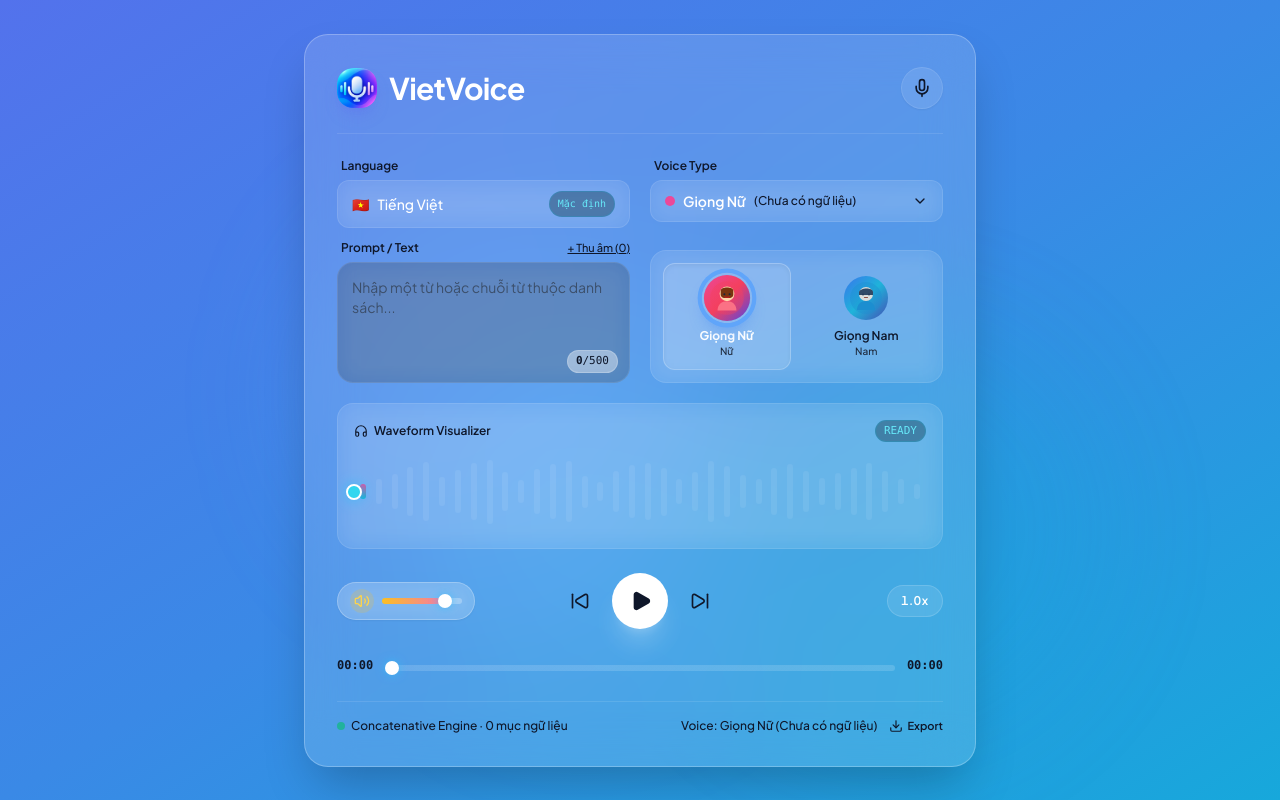
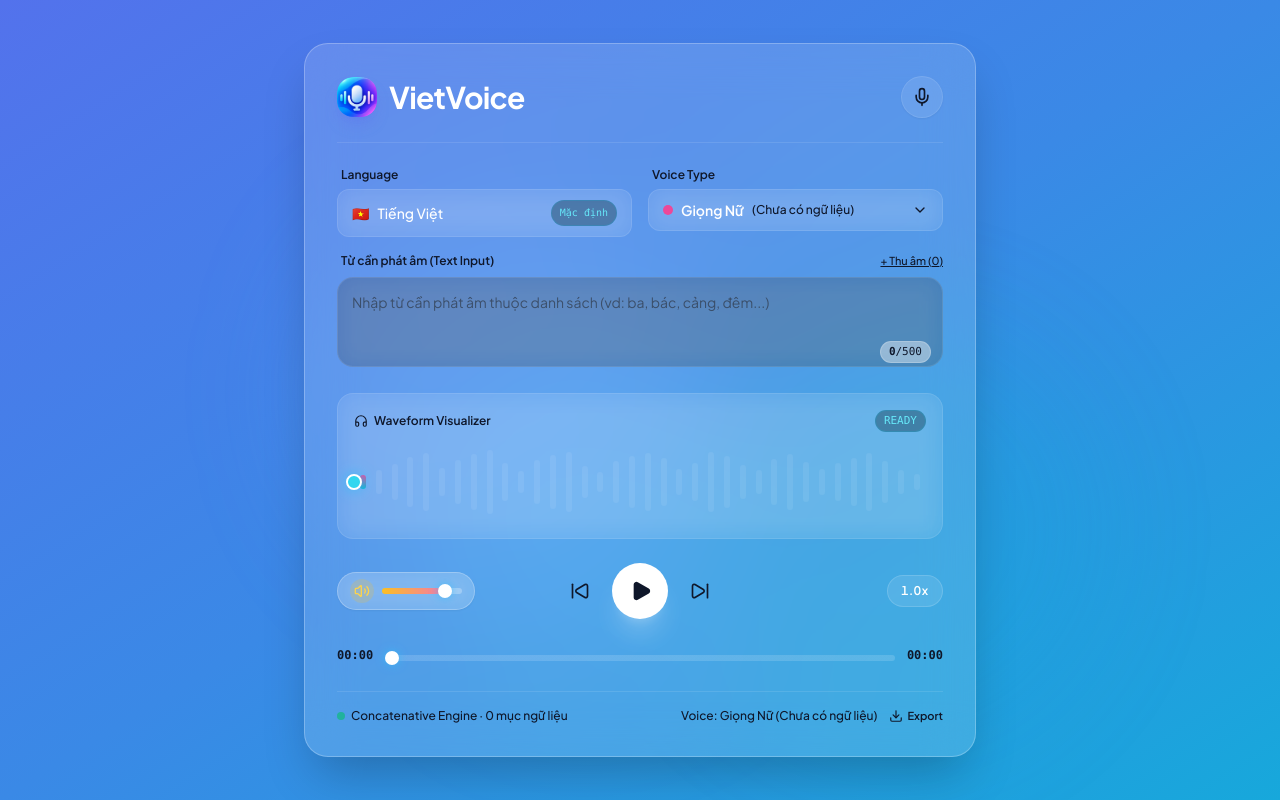
Before and after one commit to NhuYtech/VietVoice, a React (Vite) app: page / in a window 1280 px wide. Built offline with nearby package versions, Linux system fonts and the light colour scheme.

Commit message:
style(ui): remove large voice avatar box, streamline top controls into 2-column header and full-width input

```diff
--- a/src/App.tsx
+++ b/src/App.tsx
@@ -399,11 +399,8 @@ export default function App() {
           </button>
         </div>
 
-        {/* Input & Voice Selection Section (2-Column Grid) */}
-        <div className="grid grid-cols-1 md:grid-cols-2 gap-5 mt-6">
-
-          {/* Left Column: Language & Text Input */}
-          <div className="flex flex-col gap-3">
+        {/* Top Selectors Row: Language & Voice Type Dropdown */}
+        <div className="grid grid-cols-1 sm:grid-cols-2 gap-4 mt-6">
           {/* Language Box (Mặc định Tiếng Việt) */}
           <div>
             <label className="block text-xs font-semibold text-slate-900 mb-1.5 ml-1">
@@ -420,68 +417,7 @@ export default function App() {
             </div>
           </div>
 
-            {/* Textarea Input with Character Counter */}
-            <div className="relative flex flex-col flex-1">
-              <label className="block text-xs font-semibold text-slate-900 mb-1.5 ml-1 flex items-center justify-between">
-                <span>Prompt / Text</span>
-                <div className="flex items-center gap-2">
-                  <button
-                    onClick={() => setIsSettingsOpen(true)}
-                    className="text-[11px] text-slate-900 hover:text-black underline font-medium transition"
-                  >
-                    + Thu âm ({entries.length})
-                  </button>
-                  {selectedVoice.sampleText && (
-                    <button
-                      onClick={() => setText(selectedVoice.sampleText)}
-                      className="text-[11px] text-slate-900 hover:text-black underline font-medium transition"
-                    >
-                      Load Sample
-                    </button>
-                  )}
-                </div>
-              </label>
-              <div className="relative flex-1">
-                <textarea
-                  value={text}
-                  onChange={(e) => setText(e.target.value.slice(0, 500))}
-                  placeholder="Nhập một từ hoặc chuỗi từ thuộc danh sách..."
-                  rows={4}
-                  className="w-full h-full min-h-[115px] resize-none rounded-2xl bg-black/20 border border-white/10 p-3.5 text-sm text-white placeholder-slate-700/80 focus:outline-none focus:ring-2 focus:ring-blue-400/50 focus:border-transparent transition-all backdrop-blur-md"
-                />
-                {/* Character Counter */}
-                <div className="absolute bottom-2.5 right-3 text-[11px] font-mono text-slate-900 pointer-events-none bg-white/40 px-2 py-0.5 rounded-full border border-white/20">
-                  <span className={text.length >= 480 ? 'text-amber-700 font-bold' : 'text-slate-900 font-semibold'}>
-                    {text.length}
-                  </span>
-                  <span className="text-slate-900">/500</span>
-                </div>
-              </div>
-              {availableWords.length > 0 && (
-                <div className="mt-2 flex flex-wrap gap-1 max-h-14 overflow-y-auto">
-                  {availableWords.slice(0, 24).map((w) => (
-                    <button
-                      key={w}
-                      type="button"
-                      onClick={() => setText((prev) => (prev ? `${prev.trimEnd()} ${w}` : w))}
-                      className="px-2 py-0.5 rounded-full text-[10px] bg-white/10 hover:bg-white/20 border border-white/10 text-slate-900 font-medium transition"
-                    >
-                      {w}
-                    </button>
-                  ))}
-                </div>
-              )}
-            </div>
-            {(datasetWarning || statusMsg) && (
-              <p className="text-[11px] text-amber-300 font-medium ml-1">
-                ⚠️ {datasetWarning || statusMsg}
-              </p>
-            )}
-          </div>
-
-          {/* Right Column: Voice Dropdown & Voice Avatars */}
-          <div className="flex flex-col gap-3 justify-between">
-            {/* Voice Dropdown */}
+          {/* Voice Type Dropdown */}
           <div className="relative">
             <label className="block text-xs font-semibold text-slate-900 mb-1.5 ml-1">
               Voice Type
@@ -529,82 +465,64 @@ export default function App() {
               </div>
             )}
           </div>
+        </div>
 
-            {/* Voice Avatars Row */}
-            <div className="p-3 rounded-2xl bg-white/5 border border-white/10 backdrop-blur-md">
-              <div className="grid grid-cols-2 gap-3">
-                {voices.map((v) => {
-                  const isActive = selectedVoiceId === v.id;
-                  return (
+        {/* Text Input Section (Full Width) */}
+        <div className="mt-4 flex flex-col gap-2">
+          <label className="block text-xs font-semibold text-slate-900 ml-1 flex items-center justify-between">
+            <span>Từ cần phát âm (Text Input)</span>
+            <div className="flex items-center gap-2">
               <button
-                      key={v.id}
-                      type="button"
-                      onClick={() => setSelectedVoiceId(v.id)}
-                      className={`group flex flex-col items-center p-2.5 rounded-xl transition-all duration-200 relative ${isActive
-                        ? 'bg-white/15 border border-white/20 shadow-inner'
-                        : 'hover:bg-white/5 border border-transparent'
-                        }`}
+                onClick={() => setIsSettingsOpen(true)}
+                className="text-[11px] text-slate-900 hover:text-black underline font-medium transition"
               >
-                      {/* Avatar Circle with Cartoon Styled Illustration */}
-                      <div
-                        className={`relative w-12 h-12 rounded-full flex items-center justify-center p-0.5 transition-all duration-300 ${isActive
-                          ? 'ring-2 ring-blue-400 ring-offset-2 ring-offset-transparent shadow-lg shadow-blue-500/40 scale-105'
-                          : 'opacity-75 group-hover:opacity-100 group-hover:scale-105'
-                          }`}
+                + Thu âm ({entries.length})
+              </button>
+              {selectedVoice.sampleText && (
+                <button
+                  onClick={() => setText(selectedVoice.sampleText)}
+                  className="text-[11px] text-slate-900 hover:text-black underline font-medium transition"
                 >
-                        <div className={`w-full h-full rounded-full bg-gradient-to-br ${v.avatarBg} flex items-center justify-center overflow-hidden`}>
-                          {/* Illustrated cartoon avatar representation */}
-                          {v.style === 'nu' && (
-                            <svg className="w-9 h-9" viewBox="0 0 36 36" fill="none">
-                              <circle cx="18" cy="18" r="16" fill="url(#nu-grad)" fillOpacity="0.4" />
-                              <circle cx="18" cy="14" r="7" fill="#fed7aa" />
-                              <path d="M12 11c0-4 12-4 12 0v4c0 1-1 3-3 3h-6c-2 0-3-2-3-3v-4z" fill="#78350f" />
-                              <circle cx="15.5" cy="14.5" r="1" fill="#1e293b" />
-                              <circle cx="20.5" cy="14.5" r="1" fill="#1e293b" />
-                              <path d="M16 17c.8.6 3.2.6 4 0" stroke="#b91c1c" strokeWidth="1.2" strokeLinecap="round" />
-                              <path d="M9 30c0-6 4-9 9-9s9 3 9 9" fill="#fb7185" />
-                              <defs>
-                                <linearGradient id="nu-grad" x1="0" y1="0" x2="36" y2="36">
-                                  <stop stopColor="#f43f5e" />
-                                  <stop offset="1" stopColor="#818cf8" />
-                                </linearGradient>
-                              </defs>
-                            </svg>
-                          )}
-                          {v.style === 'nam' && (
-                            <svg className="w-9 h-9" viewBox="0 0 36 36" fill="none">
-                              <circle cx="18" cy="18" r="16" fill="url(#nam-grad)" fillOpacity="0.4" />
-                              <circle cx="18" cy="14" r="7" fill="#ffedd5" />
-                              <path d="M11 12c1-4 13-5 14 0v3h-14v-3z" fill="#1e293b" />
-                              <circle cx="15" cy="14.5" r="1" fill="#0f172a" />
-                              <circle cx="21" cy="14.5" r="1" fill="#0f172a" />
-                              <path d="M16.5 17.5h3" stroke="#9a3412" strokeWidth="1.2" strokeLinecap="round" />
-                              <path d="M9 30c0-6 4-9 9-9s9 3 9 9" fill="#0284c7" />
-                              <defs>
-                                <linearGradient id="nam-grad" x1="0" y1="0" x2="36" y2="36">
-                                  <stop stopColor="#0284c7" />
-                                  <stop offset="1" stopColor="#6366f1" />
-                                </linearGradient>
-                              </defs>
-                            </svg>
+                  Load Sample
+                </button>
               )}
             </div>
-                      </div>
-
-                      {/* Name & Active Indicator */}
-                      <span className={`mt-1.5 text-xs transition-colors ${isActive ? 'text-white font-bold' : 'text-slate-900 font-semibold group-hover:text-black'
-                        }`}>
-                        {v.name}
+          </label>
+          <div className="relative">
+            <textarea
+              value={text}
+              onChange={(e) => setText(e.target.value.slice(0, 500))}
+              placeholder="Nhập từ cần phát âm thuộc danh sách (vd: ba, bác, cảng, đêm...)"
+              rows={3}
+              className="w-full min-h-[90px] resize-none rounded-2xl bg-black/20 border border-white/10 p-3.5 text-sm text-white placeholder-slate-700/80 focus:outline-none focus:ring-2 focus:ring-blue-400/50 focus:border-transparent transition-all backdrop-blur-md"
+            />
+            {/* Character Counter */}
+            <div className="absolute bottom-2.5 right-3 text-[11px] font-mono text-slate-900 pointer-events-none bg-white/40 px-2 py-0.5 rounded-full border border-white/20">
+              <span className={text.length >= 480 ? 'text-amber-700 font-bold' : 'text-slate-900 font-semibold'}>
+                {text.length}
               </span>
-                      <span className="text-[10px] text-slate-800 font-medium">
-                        {v.gender}
-                      </span>
-                    </button>
-                  );
-                })}
+              <span className="text-slate-900">/500</span>
             </div>
           </div>
+          {availableWords.length > 0 && (
+            <div className="flex flex-wrap gap-1 max-h-14 overflow-y-auto">
+              {availableWords.slice(0, 24).map((w) => (
+                <button
+                  key={w}
+                  type="button"
+                  onClick={() => setText(w)}
+                  className="px-2 py-0.5 rounded-full text-[10px] bg-white/10 hover:bg-white/20 border border-white/10 text-slate-900 font-medium transition"
+                >
+                  {w}
+                </button>
+              ))}
             </div>
+          )}
+          {(datasetWarning || statusMsg) && (
+            <p className="text-[11px] text-amber-300 font-medium ml-1">
+              ⚠️ {datasetWarning || statusMsg}
+            </p>
+          )}
         </div>
 
         {/* Audio Waveform Card */}
```
Also changed, not shown: src/lib/vniCodec.ts (line endings or trailing spaces). Lines whose indentation alone changed are shown as unchanged.
